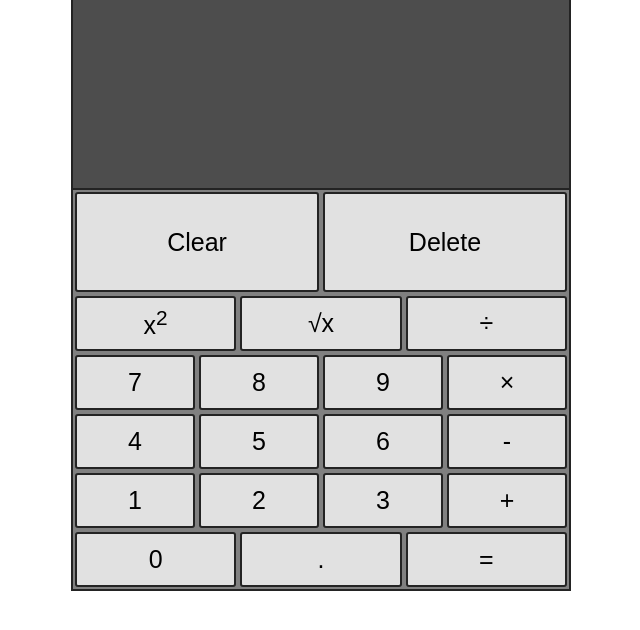
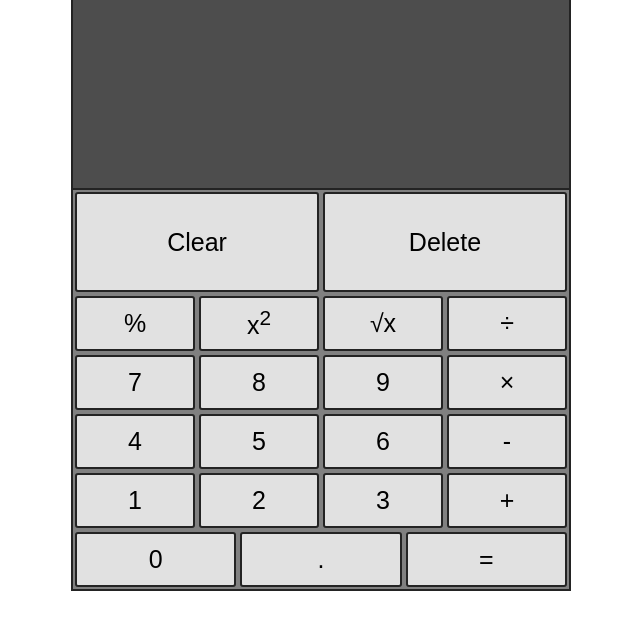
Before and after one commit to amoyer22/CSET115_Weekly_Assignment_1, a plain HTML site: page index.html in a window 1280 px wide. Shown: the part 90-720 px from the top of the page, without its empty margins (319-959 px from the left). Drawn offline with Linux system fonts and the light colour scheme.

Commit message:
Created percent sign

```diff
--- a/CalcJS.js
+++ b/CalcJS.js
@@ -104,12 +104,11 @@ multiply.addEventListener("click", function () {
 divide.addEventListener("click", function () {
   operatorButtonClick("÷");
 });
-else if(
+if(
     deletebtn.addEventListener("click", function(){
         firstNumber.join(``);
         firstNumber = firstNumber.splice(0, firstNumber.length - 1);
         numberinp.innerHTML = firstNumber;
-        numberinp.innerHTML.trim(",");
     })
 );
 // calculator();
--- a/index.html
+++ b/index.html
@@ -24,6 +24,7 @@
                     <button id = "delete">Delete</button>
                 </div>
                 <div class="row2">
+                    <button>%</button>
                     <button id ="exponent">x<sup>2</sup></button>
                     <button>√x</button>
                     <button id = "divide">÷</button>
--- a/style.css
+++ b/style.css
@@ -58,7 +58,7 @@
     font-family: Arial, Helvetica, sans-serif;
     font-size: 25px;
 }
-.row2 button, .row6 button{
+.row6 button{
     background-color: #e1e1e1;
     width: 40%;
     height: 55px;
@@ -68,7 +68,7 @@
     font-family: Arial, Helvetica, sans-serif;
     font-size: 25px;
 }
-.row3 button, .row4 button, .row5 button{
+.row2 button, .row3 button, .row4 button, .row5 button{
     background-color: #e1e1e1;
     width: 30%;
     height: 55px;
```
